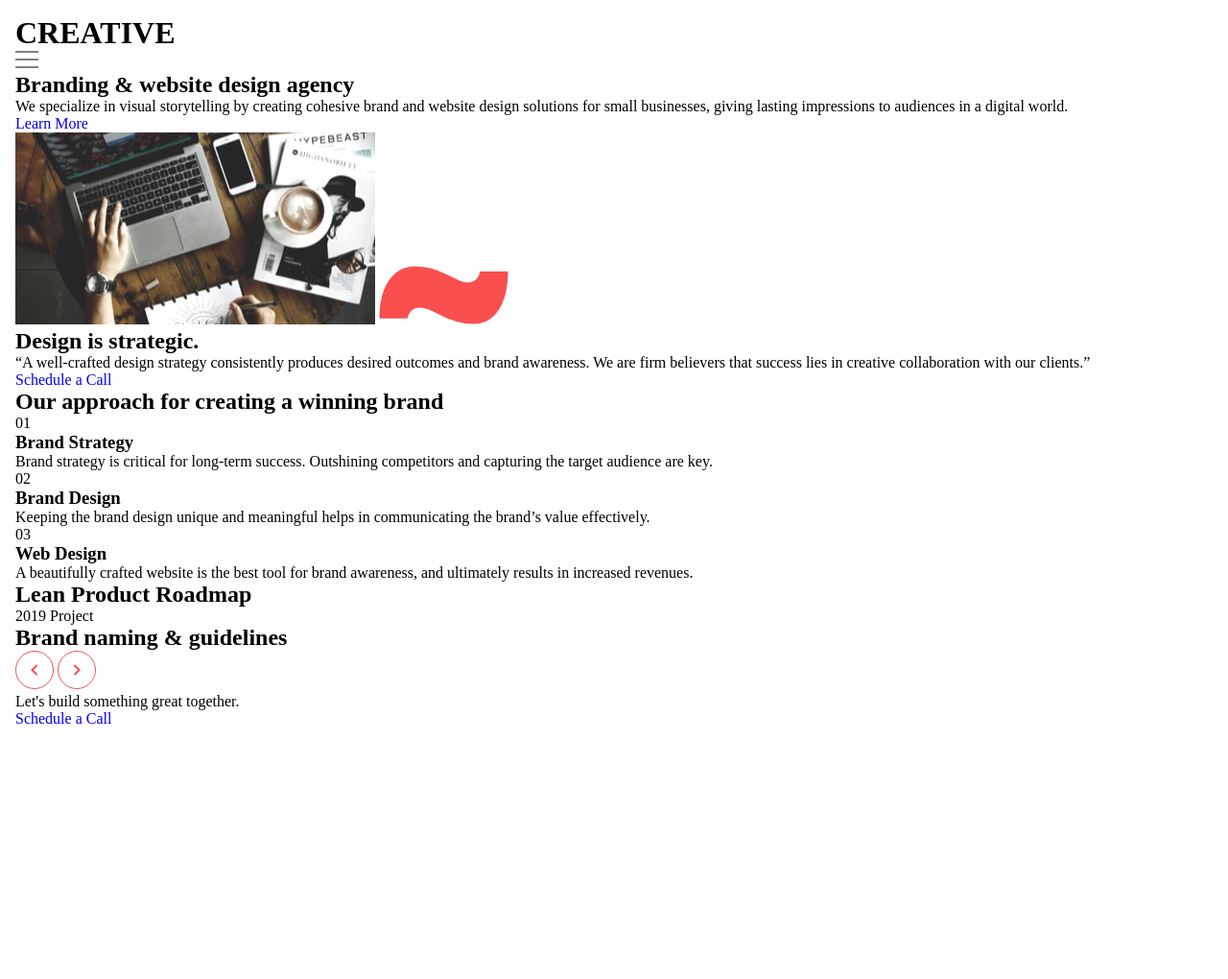
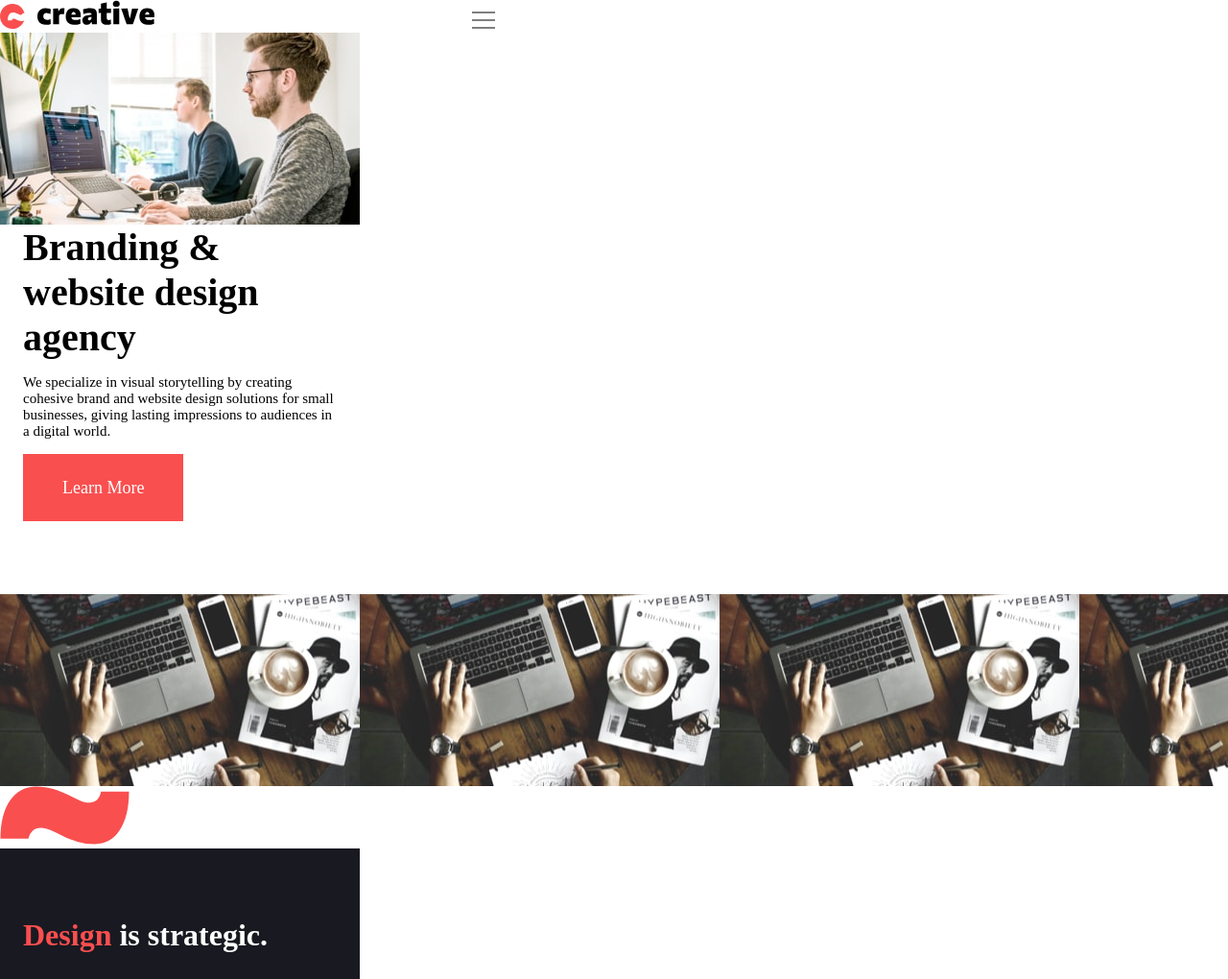
Before and after one commit to mathgvlt0/intermediate, a website built with Vite: page index.html in a window 1280 px wide. Shown: the top 1020 px of the page at 96% size. Before the commit the page ends 800 px from the top, so only its background shows below. Built offline with nearby package versions, Linux system fonts and the light colour scheme.

Commit message:
create css

```diff
--- a/index.html
+++ b/index.html
@@ -9,37 +9,36 @@
   </head>
   <body>
   <header>
-  <h1>CREATIVE</h1>
+    <img src="assets/desktop/logo.svg" alt="" class="top">
   <!-- menu burger -->
-  <img src="assets/mobile/icon-hamburger.svg" alt="">
+  <img src="assets/mobile/icon-hamburger.svg" alt="" class="burger">
   <!-- img backround -->
-  <div></div>
+  <div class="backroundImage"></div>
   </header>
   <main>
     <section>
-        <h2>Branding &
-        website design agency</h2>
-      <p>We specialize in visual storytelling by creating cohesive brand and website design solutions for small businesses, giving lasting impressions to audiences in a digital world.</p>
-      <a href="#">Learn More</a>
+      <h2 class="firstH2">Branding & website design agency</h2>
+      <p class="FirstPara">We specialize in visual storytelling by creating cohesive brand and website design solutions for small businesses, giving lasting impressions to audiences in a digital world.</p>
+      <a href="#" class="firstA">Learn More</a>
     </section>
-    <section>
-      <img src="assets/mobile/image-strategic.jpg" alt="">
-      <img src="assets/desktop/bg-pattern-wave-red.svg" alt="">
-      <h2>Design is strategic.</h2>
-      <p>“A well-crafted design strategy consistently produces desired outcomes and brand awareness. We are firm believers that success lies in creative collaboration with our clients.”</p>
-      <a href="#">Schedule a Call</a>
+    <div class="secondBackgroundImage"></div>
+    <img src="assets/desktop/bg-pattern-wave-red.svg" alt="">
+    <section class="section2">
+      <h2 class="SecondH2"><span class="SecondH2disign">Design</span> is strategic.</h2>
+      <p class="paregraphInSecondH2">“A well-crafted design strategy consistently produces desired outcomes and brand awareness. We are firm believers that success lies in creative collaboration with our clients.”</p>
+      <a href="#" class="SecondA">Schedule a Call</a>
     </section>
-    <section>
-      <h2>Our approach for creating a winning brand</h2>
-      <p>01</p>
+    <section class="SecondSection">
+      <h2 class="thirdH2">Our approach for creating a winning brand</h2>
+      <p class="num1">01</p>
       <h3>Brand Strategy</h3>
-      <p>Brand strategy is critical for long-term success. Outshining competitors and capturing the target audience are key.</p>
-      <p>02</p>
+      <p class="para1Opac">Brand strategy is critical for long-term success. Outshining competitors and capturing the target audience are key.</p>
+      <p class="num2">02</p>
       <h3>Brand Design</h3>
-      <p>Keeping the brand design unique and meaningful helps in communicating the brand’s value effectively.</p>
-      <p>03</p>
+      <p class="para2Opac">Keeping the brand design unique and meaningful helps in communicating the brand’s value effectively.</p>
+      <p class="num3">03</p>
       <h3>Web Design</h3>
-      <p>A beautifully crafted website is the best tool for brand awareness, and ultimately results in increased revenues.</p>
+      <p class="para3Opac">A beautifully crafted website is the best tool for brand awareness, and ultimately results in increased revenues.</p>
     </section>
     <section>
       <h2>Lean Product Roadmap</h2>
--- a/style.css
+++ b/style.css
@@ -4,10 +4,143 @@
   box-sizing: border-box;
 }
 
-body {
-  padding: 16px;
-}
-
 a{
   text-decoration: none;
 }
+
+h1{
+  padding:40px 190px 0px 24px;
+}
+
+.burger{
+  padding: 0px 24px 0px 327px;
+}
+
+.backroundImage{
+  background-image: url(assets/mobile/image-hero.jpg);
+  width: 100vw;
+  height: 200px;
+  flex-shrink: 0;
+  background-repeat: no-repeat;
+}
+
+.firstH2{
+  margin-left: 24px;
+  width: 327px;
+  font-size: 40px;
+}
+
+.FirstPara{
+  padding-top: 15px;
+  margin-left: 24px;
+  font-size: 15px;
+  width: 327px;
+  padding-bottom: 40px;
+}
+
+.firstA{
+  margin-left: 24px;
+  background-color: #F94F4F;
+  font-size: 18px;
+  color: white;
+  padding: 25px 41px 25px 41px;
+}
+
+.secondBackgroundImage{
+  margin-top: 100px;
+  background-image: url(assets/mobile/image-strategic.jpg);
+  width: 100vw;
+  height: 200px;
+  flex-shrink: 0;
+}
+
+.section2{
+  background-color: #191921;
+  width: 375px;
+  height: 377px;
+  flex-shrink: 0;
+}
+
+.SecondH2disign{
+  font-size: 32px;
+  color: #F94F4F;
+}
+
+.SecondH2{
+  font-size: 32px;
+  color: white;
+  padding: 72px 24px 24px 24px;
+}
+
+.paregraphInSecondH2{
+  font-size: 15px;
+  color: white;
+  width: 327px;
+  padding: 24px 24px 40px 24px;
+}
+
+.SecondA{
+  padding: 40px 248px 9px 24px;
+  font-size: 15px;
+  color: #F94F4F;
+  margin-bottom: 9px;
+  /* border-bottom: 9px 2px #F94F4F;² */
+}
+
+.SecondSection{
+  width: 375px;
+  height: 918px;
+  flex-shrink: 0;
+  background-color: #F94F4F;
+}
+
+.thirdH2{
+  font-size: 32px;
+  color: white;
+  padding: 96px 24px 49px 24px  ;
+}
+
+.num1{
+  font-size: 80px;
+  color: white;
+  opacity: 0.25;
+  padding: 49px 259px 0px 24px ;
+}
+
+.para1Opac{
+  font-size: 15px;
+  color: white;
+  margin: 15px 24px 40px 40px;
+}
+
+.num2{
+    font-size: 80px;
+  color: white;
+  opacity: 0.25;
+  margin-left: 24px;
+}
+
+.para2Opac{
+  font-size: 15px;
+  color: white;
+  margin: 15px 24px 40px 40px;
+}
+
+.num3{
+    font-size: 80px;
+  color: white;
+  opacity: 0.25;
+  margin-left: 24px;
+}
+
+.para3Opac{
+  font-size: 15px;
+  color: white;
+  margin: 15px 24px 40px 40px;
+}
+
+h3{
+  font-size: 15px;
+  color: white;
+  padding-left: 40px;
+}
```
Also changed, not shown: main.js (deleted).
